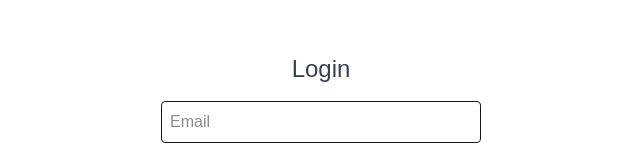
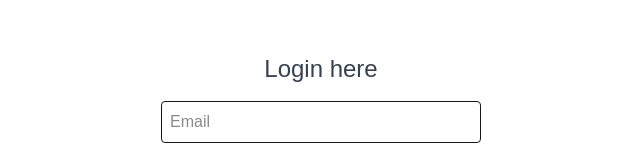
Before and after one commit to AmarjeeAJ/Nextjs-Authe, a Next.js app: page /login in a window 1280 px wide. Shown: the part 237-386 px from the top of the page, without its empty margins (319-959 px from the left). Built offline with nearby package versions, Linux system fonts and the light colour scheme.

Commit message:
complete the Login and signup both

```diff
--- a/src/app/login/page.tsx
+++ b/src/app/login/page.tsx
@@ -40,7 +40,7 @@ export default function LoginPage() {
   return (
     <div className="flex flex-col items-center justify-center h-screen py-2">
       <h1 className="text-center text-gray-700 text-2xl mb-4">
-        {loading ? "Processing" : "Login"}
+        {loading ? "Processing" : "Login here"}
       </h1>
 
       <input
```
